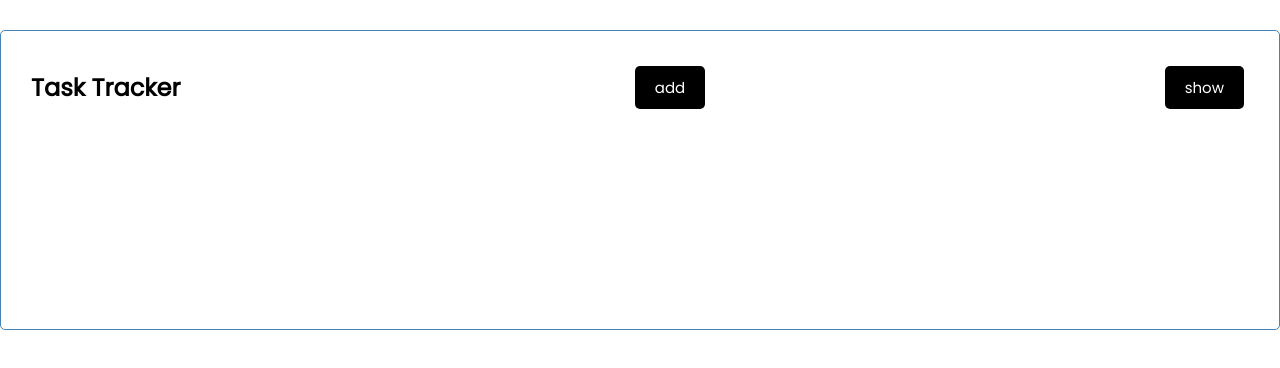
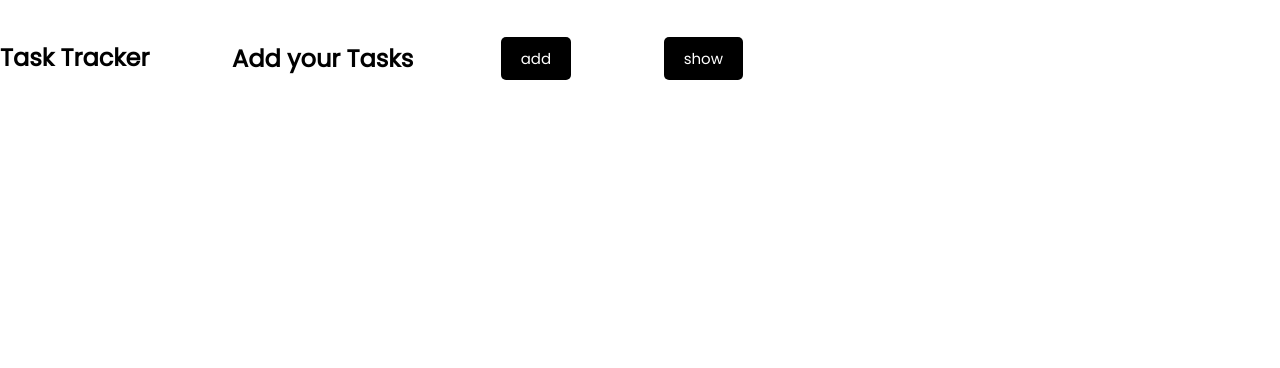
Before and after one commit to haamid10/Task-Tracker-with-Gsap, a React (Create React App) app: page / in a window 1280 px wide. Shown: the top 368 px of the page. Built offline with nearby package versions, Linux system fonts and the light colour scheme.

Commit message:
updated for whole design

```diff
--- a/src/App.jsx
+++ b/src/App.jsx
@@ -44,14 +44,21 @@ const toggleReminder =(id) =>{
 
   return (
     <div className="container">
+      <aside className="left">
+      <h1>
+        Task Tracker
+      </h1>
+
+      </aside>
+      <main className="main">
       <Header add={()=>setShowAdd(!showAdd)} app={()=>setShoeRes(!showRes)}/>
 
       {showAdd && <AddTask onAdd={addTask}/>}
+      </main>
+      <aside className="right">
+      {showRes &&<Tasks  onToggle={toggleReminder} tasks={tasks} onDelete={deleteBtn} />}
 
-
-
-      {showRes &&<Tasks  onToggle={toggleReminder} tasks={tasks} onDelete={deleteBtn}/>}
-      <h1></h1>
+      </aside>
 
     </div>
   )
--- a/src/components/Header.jsx
+++ b/src/components/Header.jsx
@@ -13,6 +13,6 @@ const Header = ({title ,add,app}) => {
 
 }
 Header.defaultProps ={
-  title: 'Task Tracker ',
+  title: 'Add your Tasks ',
 }
 export default Header
--- a/src/components/Task.jsx
+++ b/src/components/Task.jsx
@@ -1,5 +1,4 @@
 import {FaTimes} from "react-icons/fa"
-
 const Task = ({task, onDelete,onToggle}) => {
 
   return (
@@ -10,7 +9,7 @@ const Task = ({task, onDelete,onToggle}) => {
 
       <p>{task.day}</p>
       <h3>{task.reminder}</h3>
-      {/* hhh */}
+
       </div>
   )
 }
--- a/src/index.css
+++ b/src/index.css
@@ -11,16 +11,38 @@ body {
 
 }
 
-.container {
-  max-width: full;
+ .container {
+  /* max-width: full;
   margin: 30px auto;
   overflow: auto;
-  min-height: 300px;
+  min-height: 300px; */
   /* background-color: rgb(53, 81, 72); */
-  border: 1px solid steelblue;
-  padding: 30px;
+  /* border: 1px solid steelblue; */
+  /* padding: 30px; */
   border-radius: 5px;
+  display: flex;
 }
+  .left{
+
+    width: 200px;
+    height: 100vh;
+
+  }
+  .left h1{
+  padding-top: 2.5rem;
+
+  }
+  .right{
+    /* background-color: rgba(255, 166, 0, 0.161); */
+    width: 500px;
+    padding: 2rem;
+
+  }
+  .main{
+    padding: 2rem;
+    flex-grow: 3;
+    /* background-color: rgba(128, 128, 128, 0.171); */
+  }
 
 .header {
   display: flex;
@@ -114,42 +136,3 @@ footer {
   margin-top: 30px;
   text-align: center;
 }
-.cabsi {
-  position: absolute;
-  bottom: -12rem;
-  left: 0;
-  width: 100%;
-  overflow: hidden;
-  line-height: 0;
-}
-
-.cabsi svg {
-  position: relative;
-  display: block;
-  width: calc(130% + 103px);
-  height: 436px;
-}
-
-.cabsi .shape-fill {
-  fill: #89540f;
-}
-.custom-shape-divider-bottom-1669448076 {
-  position: absolute;
-  bottom: 0;
-  left: 0;
-  width: 100%;
-  overflow: hidden;
-  line-height: 0;
-  transform: rotate(180deg);
-}
-
-.custom-shape-divider-bottom-1669448076 svg {
-  position: relative;
-  display: block;
-  width: calc(149% + 1.3px);
-  height: 339px;
-}
-
-.custom-shape-divider-bottom-1669448076 .shape-fill {
-  fill: #CC8010;
-}
```
